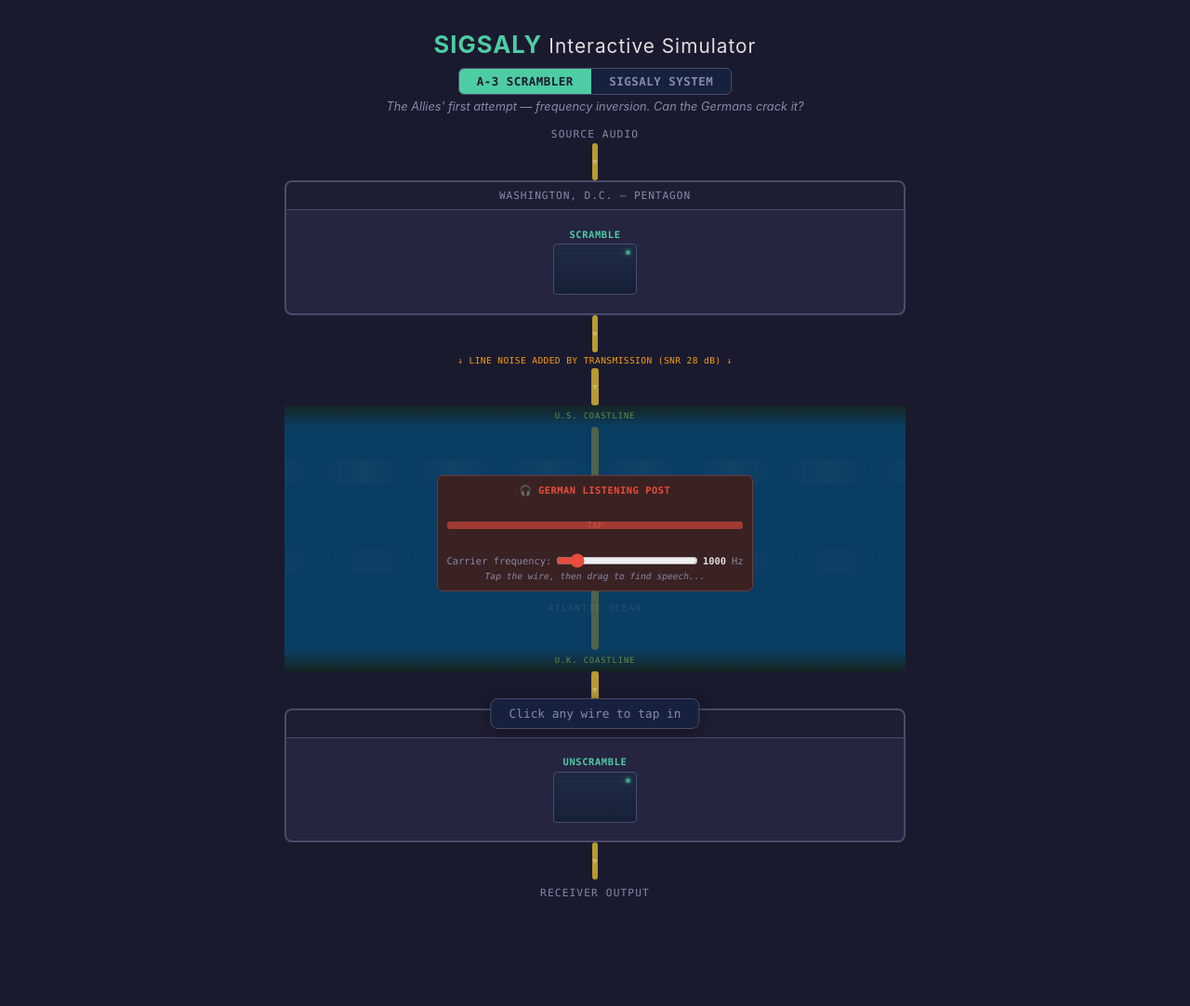
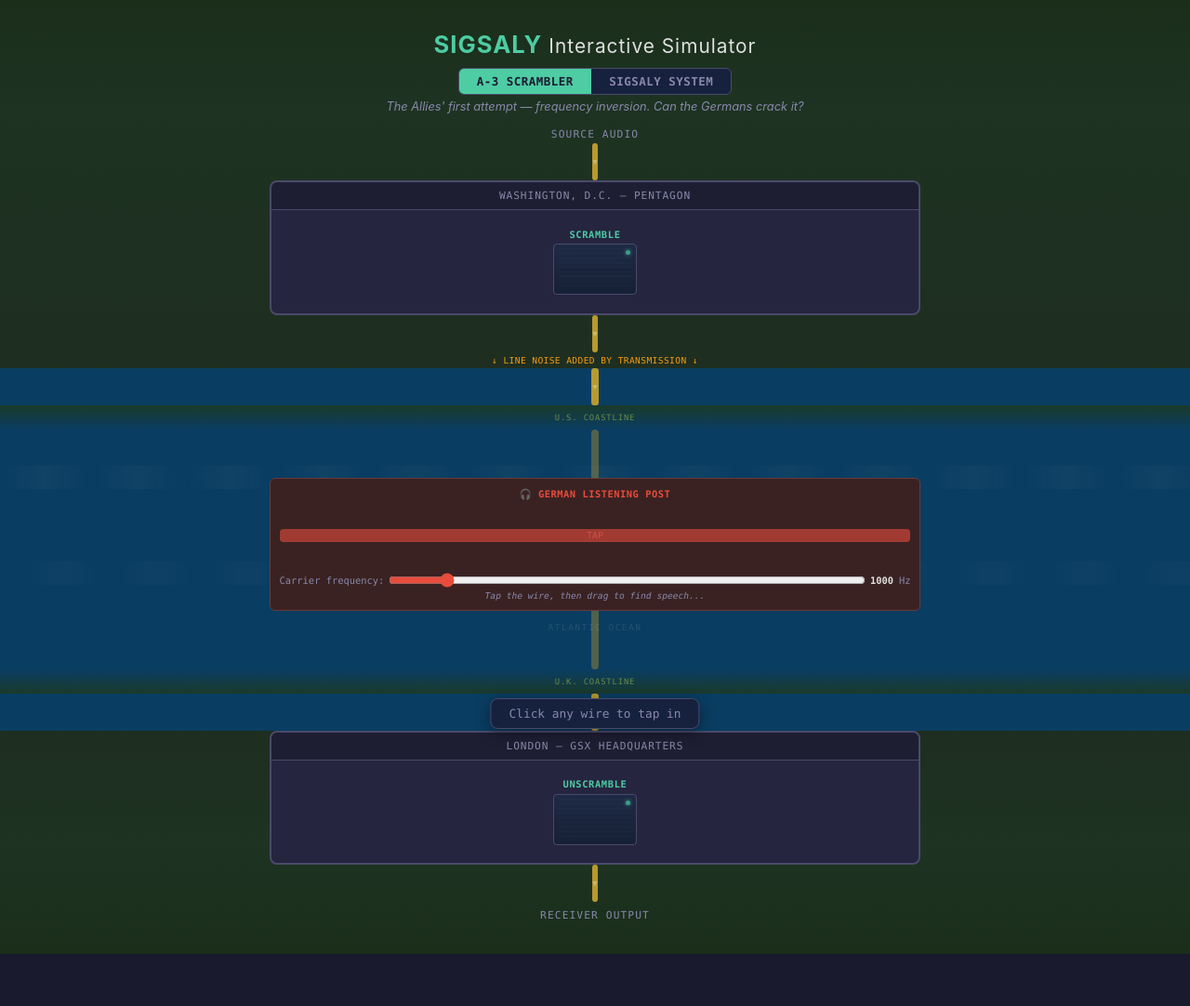
Before and after one commit to trbll/sigsalysim, a Flask app: page /v3 in a window 1280 px wide. Shown: the whole page at 93% size. Before the commit the page ends 965 px from the top, so only its background shows below. Run offline with Flask 3, Linux system fonts and the light colour scheme.

Commit message:
Full-width background bands, larger German TAP, centered labels
- DC band: dark green gradient background, full width
- Ocean band: blue background extends edge to edge
- London band: dark green gradient background, full width
- German TAP wire: 64px height with 14px bar (much more clickable)
- Source/noise labels centered within bands
- Toast moved outside simulator div for proper fixed positioning
- Ocean min-height 200px with more padding

Co-Authored-By: Claude Opus 4.6 (1M context) <noreply@anthropic.com>

```diff
--- a/web/static/v3/v3.css
+++ b/web/static/v3/v3.css
@@ -35,12 +35,49 @@ body {
 }
 
 .simulator {
-    max-width: 700px;
-    margin: 0 auto;
-    padding: 1rem;
     display: flex;
     flex-direction: column;
     align-items: center;
+}
+
+/* Full-width background bands */
+.band-dc {
+    width: 100%;
+    background: linear-gradient(180deg, #1a2e1a 0%, #1e3322 30%, #1e2e20 100%);
+    display: flex;
+    flex-direction: column;
+    align-items: center;
+    padding: 1rem 1rem 0;
+}
+
+.band-ocean {
+    width: 100%;
+    background: var(--ocean);
+    display: flex;
+    flex-direction: column;
+    align-items: center;
+}
+
+.band-london {
+    width: 100%;
+    background: linear-gradient(180deg, #1e2e20 0%, #1e3322 50%, #1a2e1a 100%);
+    display: flex;
+    flex-direction: column;
+    align-items: center;
+    padding: 0 1rem 2rem;
+}
+
+/* Content within bands stays centered */
+.band-dc > *,
+.band-london > * {
+    max-width: 700px;
+    width: 100%;
+}
+
+.band-dc > .source-label,
+.band-dc > .noise-label,
+.band-london > .source-label {
+    text-align: center;
 }
 
 /* ── Header ──────────────────────────────────────── */
@@ -391,19 +428,23 @@ body {
     width: 100%;
 }
 
+.ocean .german-post {
+    max-width: 700px;
+}
+
 .coastline {
     text-align: center;
-    padding: 0.4rem;
+    padding: 0.5rem;
     font-family: var(--mono);
     font-size: 0.55rem;
     text-transform: uppercase;
     letter-spacing: 0.1em;
     color: #6a8a4a;
-    background: linear-gradient(180deg, rgba(20,40,30,0.8), var(--ocean));
+    background: linear-gradient(180deg, #1a3a2a, var(--ocean));
 }
 
 .coastline:last-child {
-    background: linear-gradient(180deg, var(--ocean), rgba(20,40,30,0.8));
+    background: linear-gradient(180deg, var(--ocean), #1a3a2a);
 }
 
 .ocean-body {
@@ -480,21 +521,23 @@ body {
 
 .german-tap {
     width: 100%;
-    height: 48px;
-    margin-bottom: 0.4rem;
+    height: 64px;
+    margin-bottom: 0.5rem;
+    border-radius: 6px;
 }
 
 .german-tap::before {
-    height: 8px;
+    height: 14px;
     background: var(--danger);
     opacity: 0.6;
+    border-radius: 4px;
 }
 
 .german-tap:hover::before {
-    height: 12px;
+    height: 18px;
     background: var(--danger);
     opacity: 1;
-    box-shadow: 0 0 12px rgba(231, 76, 60, 0.5);
+    box-shadow: 0 0 16px rgba(231, 76, 60, 0.5);
 }
 
 .german-tap.tapped::before {
--- a/web/templates/v3.html
+++ b/web/templates/v3.html
@@ -10,6 +10,8 @@
 
 <div class="simulator">
 
+    <!-- ═══ DC / GREEN BAND ═══ -->
+    <div class="band-dc">
         <header class="sim-header">
             <h1>SIGSALY <span>Interactive Simulator</span></h1>
             <div class="mode-toggle">
@@ -21,26 +23,20 @@
             </p>
         </header>
 
-    <!-- ═══ SOURCE AUDIO (above terminal) ═══ -->
         <div class="source-label">SOURCE AUDIO</div>
         <div class="wire-v wire-tap" data-variant="original" data-label="Raw voice input">
             <div class="wire-flow">▼</div>
         </div>
 
-    <!-- ═══ WASHINGTON TERMINAL ═══ -->
         <section class="terminal" id="sender">
             <div class="terminal-label">WASHINGTON, D.C. — PENTAGON</div>
             <div class="terminal-inner">
-
-            <!-- A-3 mode: just SCRAMBLE -->
                 <div class="terminal-stages a3-only">
                     <div class="stage-block" id="stage-scramble">
                         <div class="stage-name">SCRAMBLE</div>
                         <div class="stage-unit"></div>
                     </div>
                 </div>
-
-            <!-- SIGSALY mode: VOCODER + ENCRYPT + KEY RECORD -->
                 <div class="terminal-stages sigsaly-only">
                     <div class="stage-block" id="stage-vocoder">
                         <div class="stage-name">VOCODER</div>
@@ -67,24 +63,25 @@
             </div>
         </section>
 
-    <!-- Wire leaving DC — CLEAN signal, no noise yet -->
+        <!-- Wire leaving DC — CLEAN -->
         <div class="wire-v wire-tap"
              data-variant-a3="a3_scrambled" data-variant-sigsaly="sigsaly_encrypted"
              data-label-a3="Scrambled signal (clean, leaving DC)" data-label-sigsaly="Encrypted signal (clean, leaving DC)">
             <div class="wire-flow">▼</div>
         </div>
 
-    <!-- Noise gets added by the physical transmission line -->
-    <div class="noise-label">↓ LINE NOISE ADDED BY TRANSMISSION (SNR {{ manifest.params.snr_db if manifest else 28 }} dB) ↓</div>
+        <div class="noise-label">↓ LINE NOISE ADDED BY TRANSMISSION ↓</div>
+    </div>
 
-    <!-- Wire on the cable — now has noise from transmission -->
+    <!-- ═══ OCEAN BAND (full width) ═══ -->
+    <div class="band-ocean">
+        <!-- Wire entering ocean (WITH noise) -->
         <div class="wire-v wire-tap cable-segment"
              data-variant-a3="a3_on_wire" data-variant-sigsaly="sigsaly_on_wire"
              data-label-a3="On the wire (scrambled + line noise)" data-label-sigsaly="On the wire (encrypted + line noise)">
             <div class="wire-flow">▼</div>
         </div>
 
-    <!-- ═══ OCEAN ═══ -->
         <section class="ocean">
             <div class="coastline">U.S. COASTLINE</div>
             <div class="ocean-body">
@@ -92,7 +89,6 @@
                 <div class="wave wave-2"></div>
                 <div class="cable-line"></div>
 
-            <!-- German post -->
                 <div class="german-post" id="german-post">
                     <div class="post-header">🎧 GERMAN LISTENING POST</div>
                     <div class="wire-h wire-tap german-tap"
@@ -115,27 +111,25 @@
             <div class="coastline">U.K. COASTLINE</div>
         </section>
 
-    <!-- Wire into receiver -->
+        <!-- Wire leaving ocean -->
         <div class="wire-v wire-tap cable-segment"
              data-variant-a3="a3_on_wire" data-variant-sigsaly="sigsaly_on_wire"
              data-label-a3="Arriving signal" data-label-sigsaly="Arriving signal">
             <div class="wire-flow">▼</div>
         </div>
+    </div>
 
-    <!-- ═══ LONDON TERMINAL ═══ -->
+    <!-- ═══ LONDON / GREEN BAND ═══ -->
+    <div class="band-london">
         <section class="terminal" id="receiver">
             <div class="terminal-label">LONDON — GSX HEADQUARTERS</div>
             <div class="terminal-inner">
-
-            <!-- A-3 mode: just UNSCRAMBLE -->
                 <div class="terminal-stages a3-only">
                     <div class="stage-block" id="stage-unscramble">
                         <div class="stage-name">UNSCRAMBLE</div>
                         <div class="stage-unit"></div>
                     </div>
                 </div>
-
-            <!-- SIGSALY mode: DECRYPT + KEY RECORD -->
                 <div class="terminal-stages sigsaly-only">
                     <div class="stage-block" id="stage-decrypt">
                         <div class="stage-name">DECRYPT</div>
@@ -159,19 +153,19 @@
             </div>
         </section>
 
-    <!-- Wire out of receiver -->
         <div class="wire-v wire-tap"
              data-variant-a3="a3_unscrambled" data-variant-sigsaly="sigsaly_decrypted_0"
              data-label-a3="Unscrambled output" data-label-sigsaly="Decrypted output">
             <div class="wire-flow">▼</div>
         </div>
         <div class="source-label">RECEIVER OUTPUT</div>
+    </div>
 
-    <!-- Fixed toast for currently playing audio -->
+</div>
+
+<!-- Fixed toast -->
 <div class="listening-toast" id="listening-label">
     <span id="listening-text">Click any wire to tap in</span>
-    </div>
-
 </div>
 
 <script>
```
Lines whose indentation alone changed are shown as unchanged.
